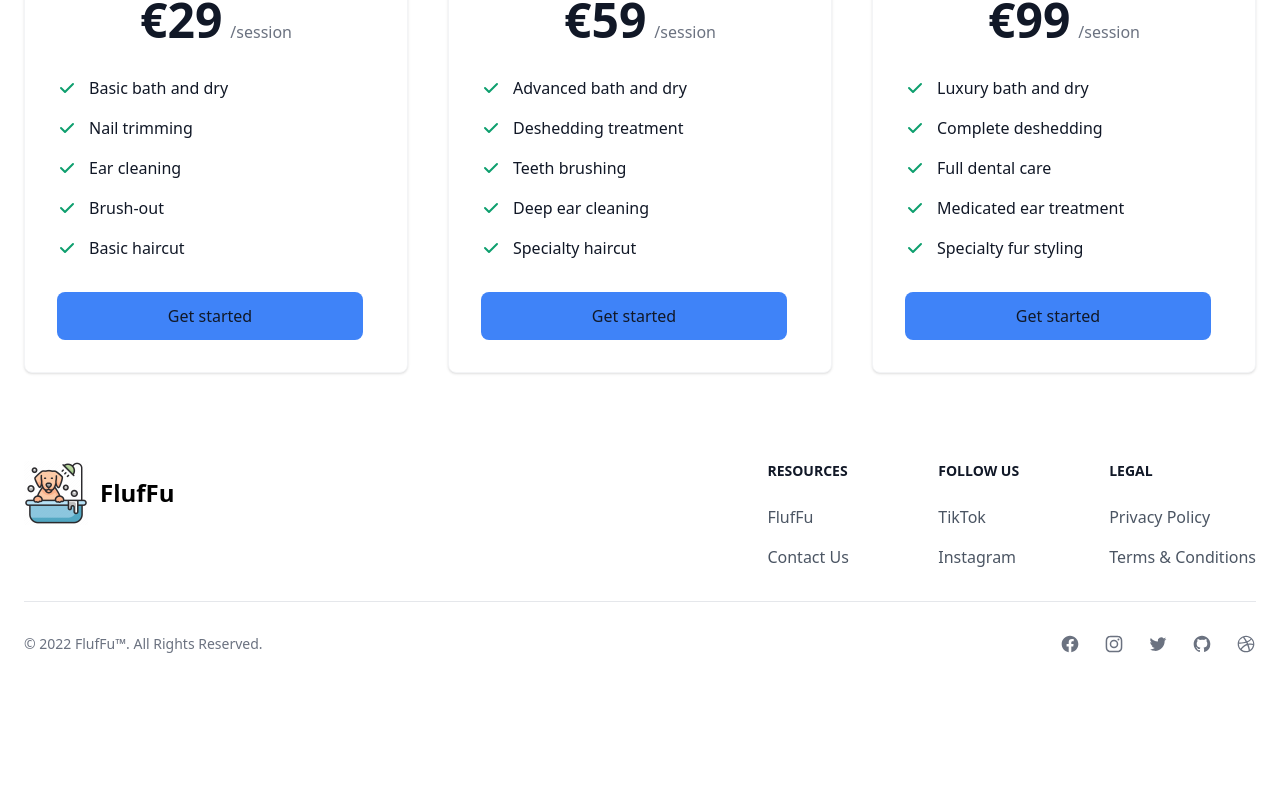
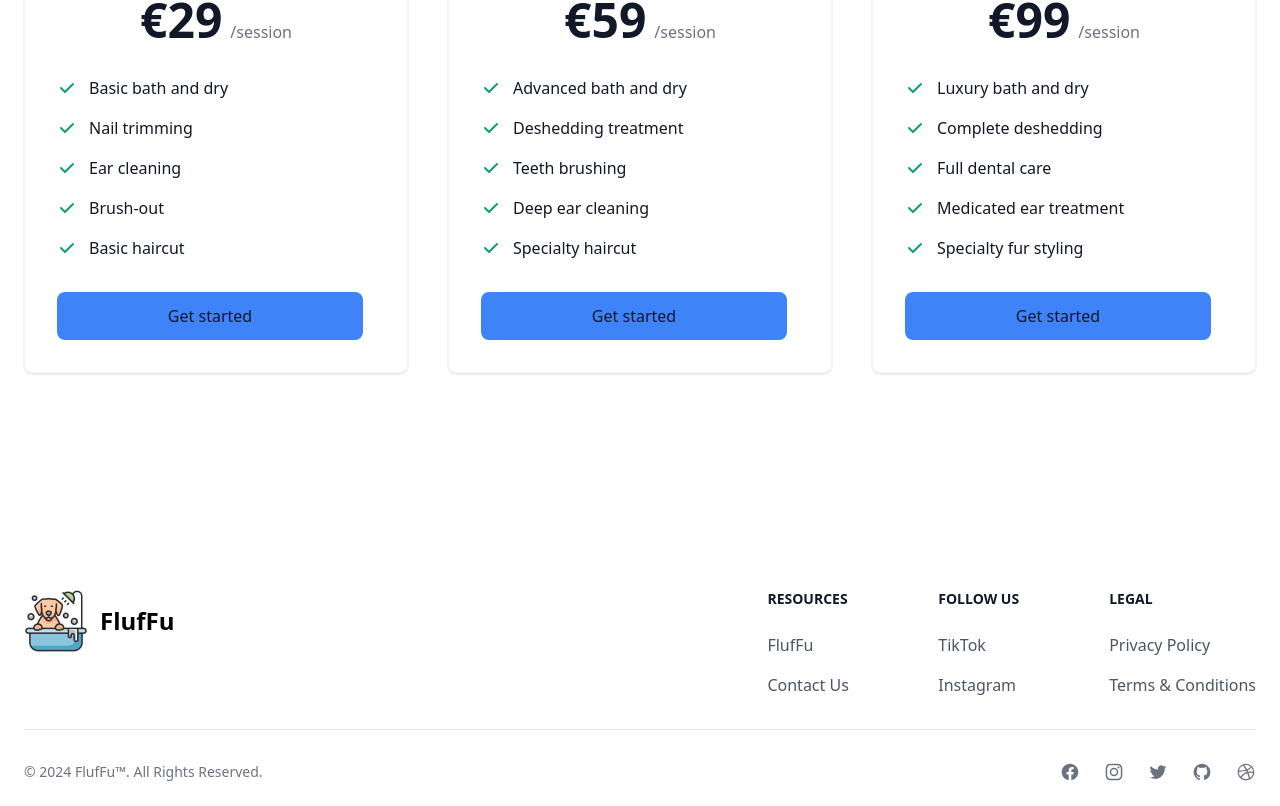
Before and after one commit to haruntoker/react-dog-grooming-website, a React (Vite) app: page / in a window 1280 px wide. Shown: the part 1713-2519 px from the top of the page. Before the commit the page ends 2391 px from the top, so only its background shows below. Built offline with nearby package versions, Linux system fonts and the light colour scheme; a web font is replaced by a local one.

Commit message:
copyrights updated

```diff
--- a/src/components/Footer.jsx
+++ b/src/components/Footer.jsx
@@ -2,7 +2,7 @@
 
 export default function Footer() {
   return (
-    <footer className="p-4 bg-white sm:p-6 dark:bg-gray-800">
+    <footer className="p-4 bg-white sm:p-6 dark:bg-gray-800 md:mt-32">
     <div className="mx-auto max-w-screen-xl">
         <div className="md:flex md:justify-between">
             <div className="mb-6 md:mb-0">
@@ -49,7 +49,7 @@ export default function Footer() {
         </div>
         <hr className="my-6 border-gray-200 sm:mx-auto dark:border-gray-700 lg:my-8" />
         <div className="sm:flex sm:items-center sm:justify-between">
-            <span className="text-sm text-gray-500 sm:text-center dark:text-gray-400">© 2022 <a href="https://flowbite.com" className="hover:underline">FlufFu™</a>. All Rights Reserved.
+            <span className="text-sm text-gray-500 sm:text-center dark:text-gray-400">© 2024 <a href="#" className="hover:underline">FlufFu™</a>. All Rights Reserved.
             </span>
             <div className="flex mt-4 space-x-6 sm:justify-center sm:mt-0">
                 <a href="#" className="text-gray-500 hover:text-gray-900 dark:hover:text-white">
```
